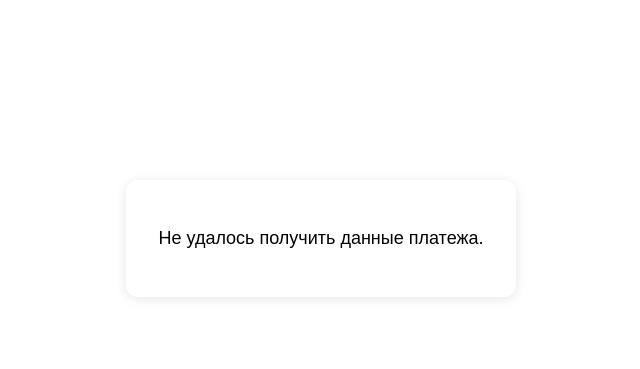
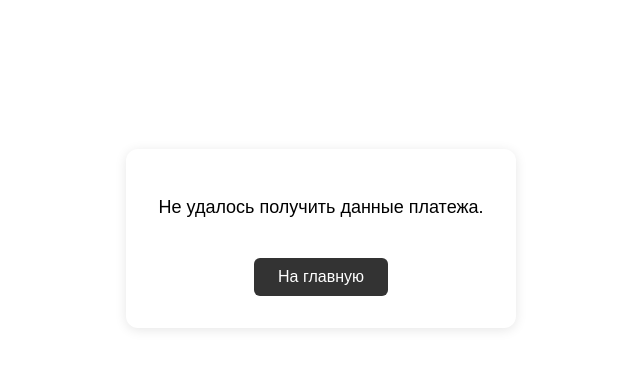
Before and after one commit to MysticalHeat/rishat-test, a Django app: page /payments/result/ in a window 1280 px wide. Shown: the part 162-531 px from the top of the page, without its empty margins (319-959 px from the left). Run offline with Django 5.2, Linux system fonts and the light colour scheme; some libraries are stand-ins or nearby versions.

Commit message:
feat(templates): add home link to payment card pages
- Add .home-link style to item_card and order_card templates.
- Insert centered “На главную” link to index after the payment form.
- Add styled button-like link with hover effect on result page.
- Ensure consistent spacing and color across all payment pages.

```diff
--- a/app/templates/app/payment_card/result.html
+++ b/app/templates/app/payment_card/result.html
@@ -32,6 +32,18 @@
       color: #c00;
       margin-top: 12px;
     }
+    .home-link {
+      display: inline-block;
+      margin-top: 24px;
+      padding: 10px 24px;
+      background: #333;
+      color: #fff;
+      text-decoration: none;
+      border-radius: 6px;
+    }
+    .home-link:hover {
+      background: #555;
+    }
   </style>
 </head>
 
@@ -40,6 +52,7 @@
     <div class="result" id="result">
       <p class="status" id="status">Проверка статуса платежа...</p>
       <div class="error" id="error"></div>
+      <a class="home-link" href="{% url 'index' %}">На главную</a>
     </div>
   </main>
 
```
Also changed, not shown: app/templates/app/payment_card/item_card.html (+7 -0 lines), app/templates/app/payment_card/order_card.html (+7 -0 lines).
